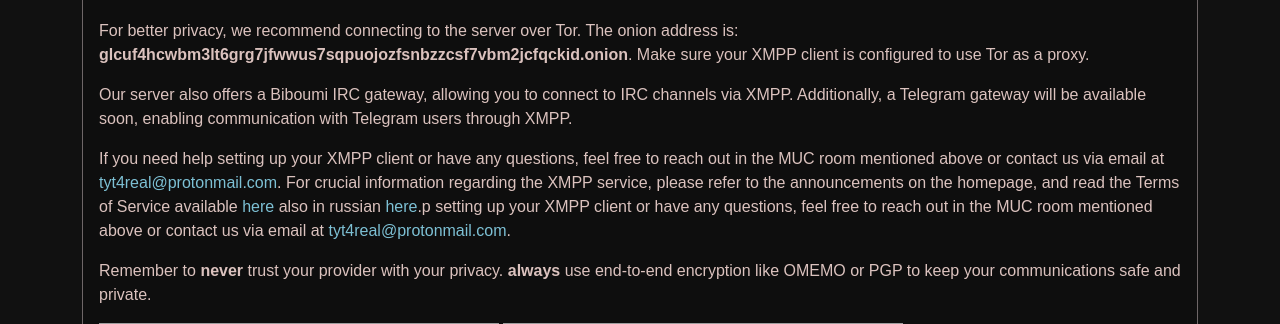
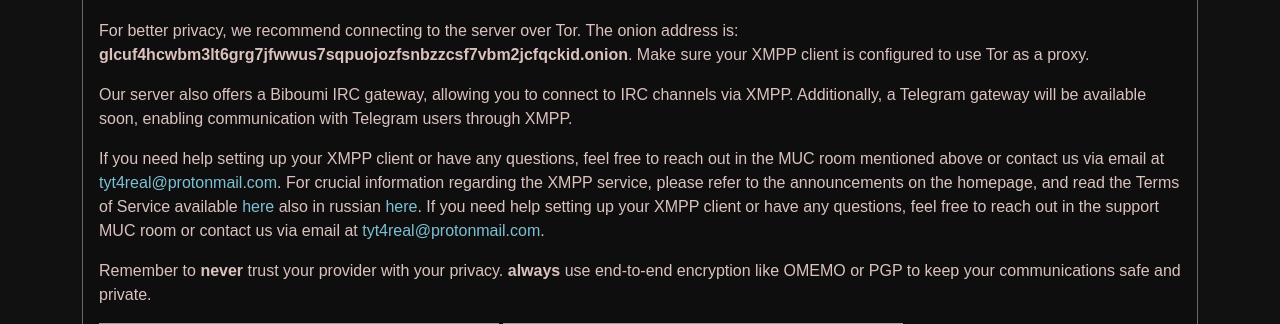
Before and after one commit to tyt4real/lainrocks, a PHP site: the page made by index.php in a window 1280 px wide. Shown: the part 259-583 px from the top of the page. Run offline with PHP 8.4, Linux system fonts and the light colour scheme; grey boxes are pictures that could not be loaded.

Commit message:
modified the xmpp site

```diff
--- a/sites/xmpp.twig
+++ b/sites/xmpp.twig
@@ -28,7 +28,8 @@
           </p>
           <p>
             If you need help setting up your XMPP client or have any questions, feel free to reach out in the MUC room mentioned above or contact us via email at <a href="mailto:tyt4real@protonmail.com">tyt4real@protonmail.com</a>.
-            For crucial information regarding the XMPP service, please refer to the announcements on the homepage, and read the Terms of Service available <a href="./sites/tos.html" target="_blank">here</a> also in russian <a href="./sites/tos.ru.html" target="_blank">here</a>.p setting up your XMPP client or have any questions, feel free to reach out in the MUC room mentioned above or contact us via email at <a href="mailto:tyt4real@protonmail.com">tyt4real@protonmail.com</a>.
+            For crucial information regarding the XMPP service, please refer to the announcements on the homepage, and read the Terms of Service available <a href="./sites/tos.html" target="_blank">here</a> also in russian <a href="./sites/tos.ru.html" target="_blank">here</a>.
+            If you need help setting up your XMPP client or have any questions, feel free to reach out in the support MUC room or contact us via email at <a href="mailto:tyt4real@protonmail.com">tyt4real@protonmail.com</a>.
           </p>
           <p>
             Remember to <strong>never</strong> trust your provider with your privacy. <strong>always</strong> use end-to-end encryption like OMEMO or PGP to keep your communications safe and private.
```
